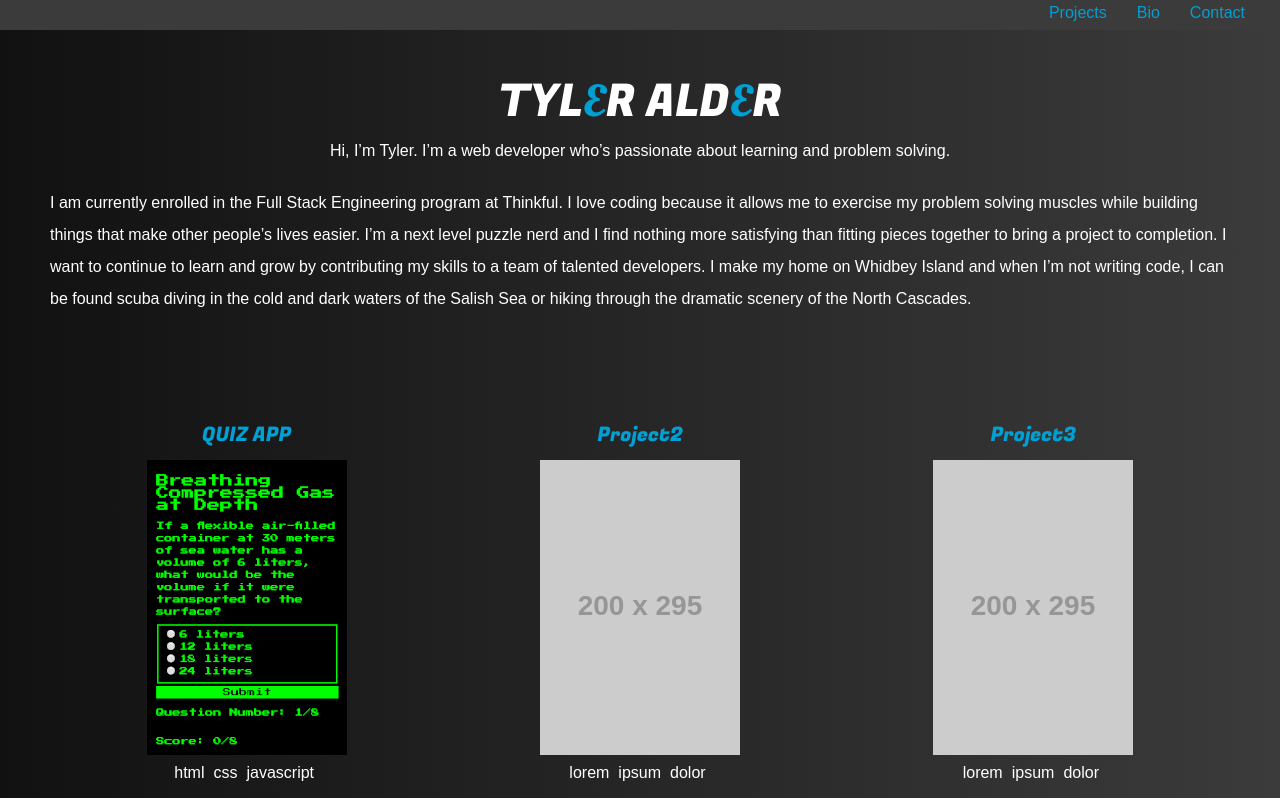
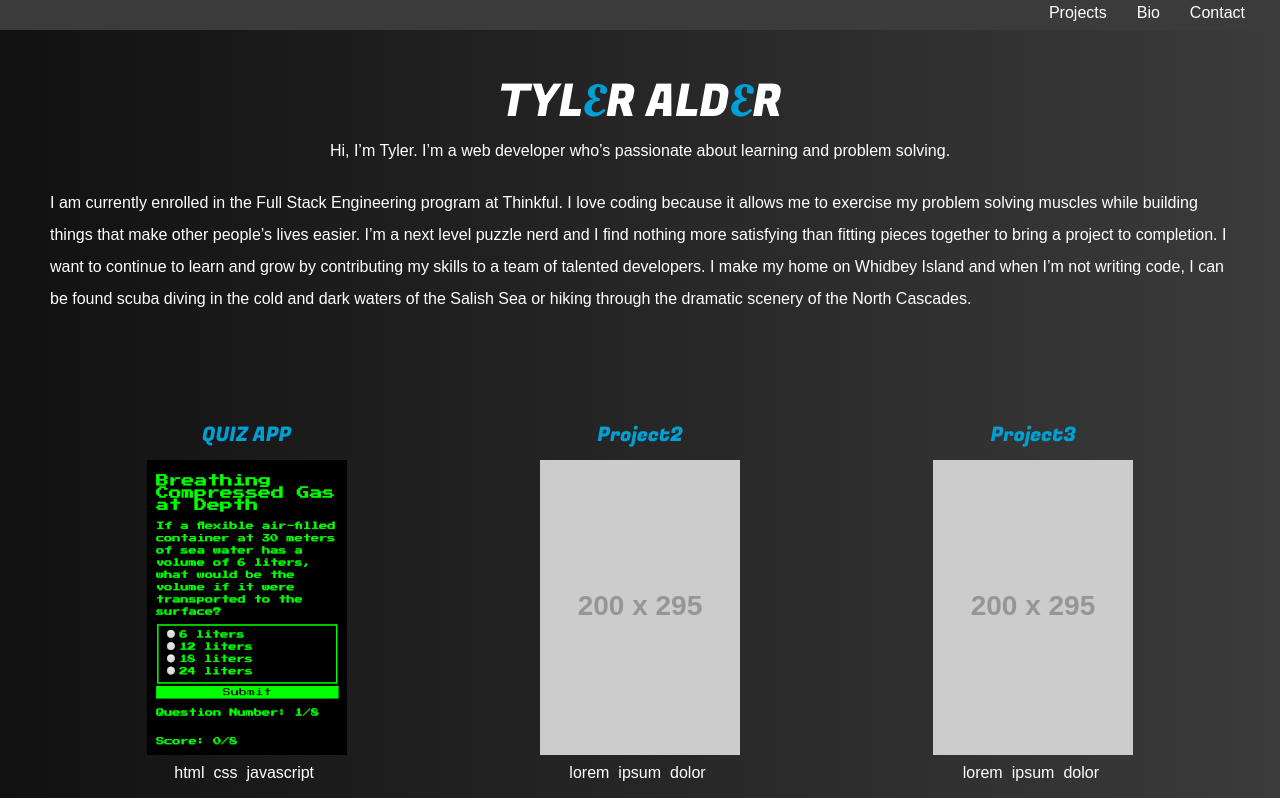
Before and after one commit to aldertyler/portfolio, a plain HTML site: page index.html in a window 1280 px wide. Shown: the top 798 px of the page. Drawn offline with nearby package versions, Linux system fonts and the light colour scheme; placeholder pictures from the web are drawn by us; a web font is replaced by a local one.

Commit message:
inor changes

```diff
--- a/index.html
+++ b/index.html
@@ -25,7 +25,7 @@
     <title>Tyler Alder's Portfolio</title>
   </head>
   <body>
-    <nav>
+    <nav class="navbar">
       <ul>
         <li class="right"><a href="#contact">Contact</a></li>
         <!-- <li class="left"><a href="#">Tyler Alder</a></li> -->
@@ -77,11 +77,10 @@
             href="https://github.com/aldertyler/diving-quiz"
             target="_blank"
             class="link"
-            >Code</a
-          >
+            >Code
+          </a>
           <a
-            href=" https://aldertyler.github.io/diving-quiz/
-"
+            href=" https://aldertyler.github.io/diving-quiz/"
             target="_blank"
             class="link"
             >Live Site</a
--- a/main.css
+++ b/main.css
@@ -14,10 +14,11 @@ body {
   color: white;
 }
 
-nav {
+.navbar {
   padding: 5px;
+  color: white;
   background-color: #3b3b3b;
-  color: #009fd4;
+
   height: 30px;
   font-family: "Monda", sans-serif;
   position: sticky;
@@ -29,12 +30,20 @@ nav ul li {
   display: inline;
 }
 
-a:hover {
-  color: #00ff7f;
+nav ul li a {
+  color: inherit;
 }
 
-a {
+.right:hover {
   color: #009fd4;
+}
+
+.link {
+  color: #009fd4;
+}
+
+.link:hover {
+  color: #00ff7f;
 }
 
 .left {
```
